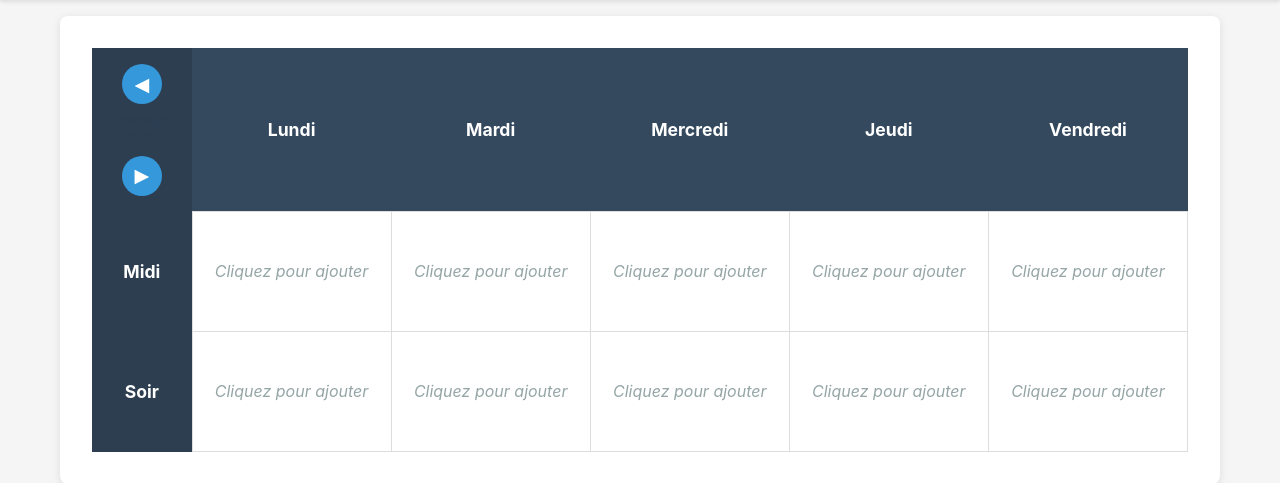
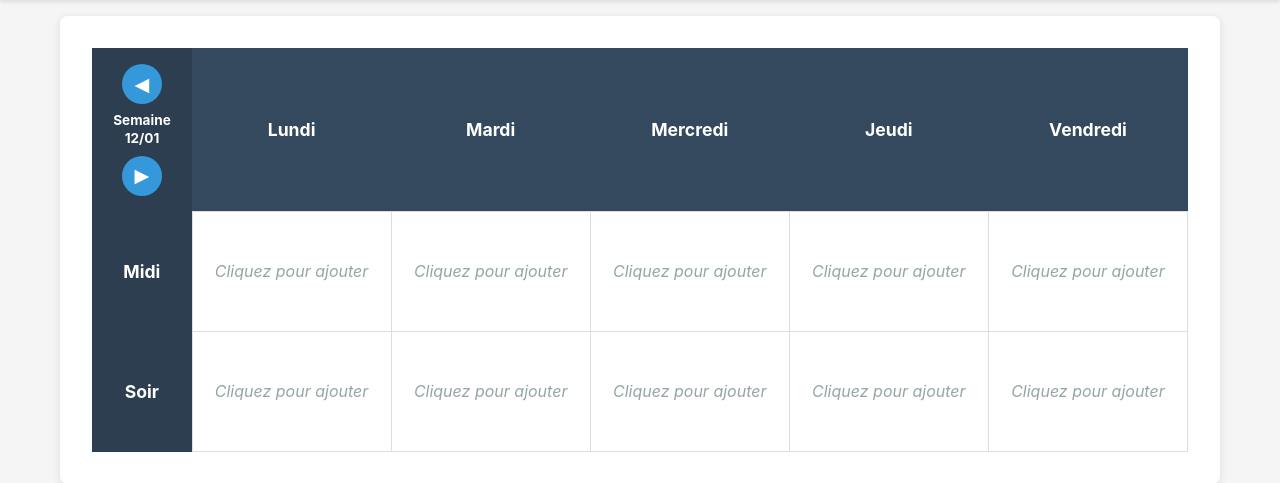
Before and after one commit to YanChab/Routinerie, a Flask app: page / in a window 1280 px wide. Shown: the part 70-553 px from the top of the page. Run offline with Flask 3, Linux system fonts and the light colour scheme; data that the repository does not hold is empty.

Commit message:
Correction de la couleur du texte de la semaine en blanc pour visibilité

```diff
--- a/static/css/style.css
+++ b/static/css/style.css
@@ -185,7 +185,7 @@ h2 {
 .current-week-compact {
     font-size: 0.85rem;
     font-weight: bold;
-    color: #2c3e50;
+    color: white;
     text-align: center;
     line-height: 1.3;
 }
```
